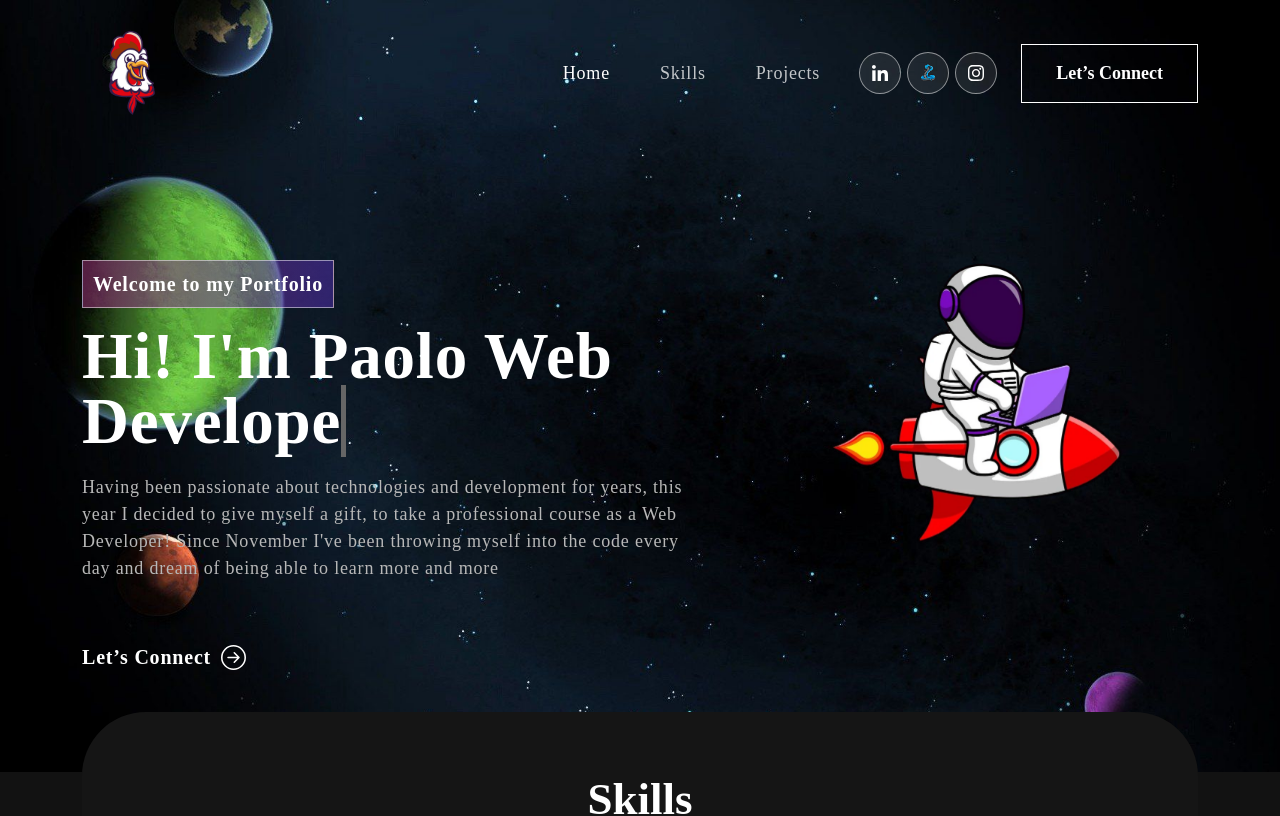
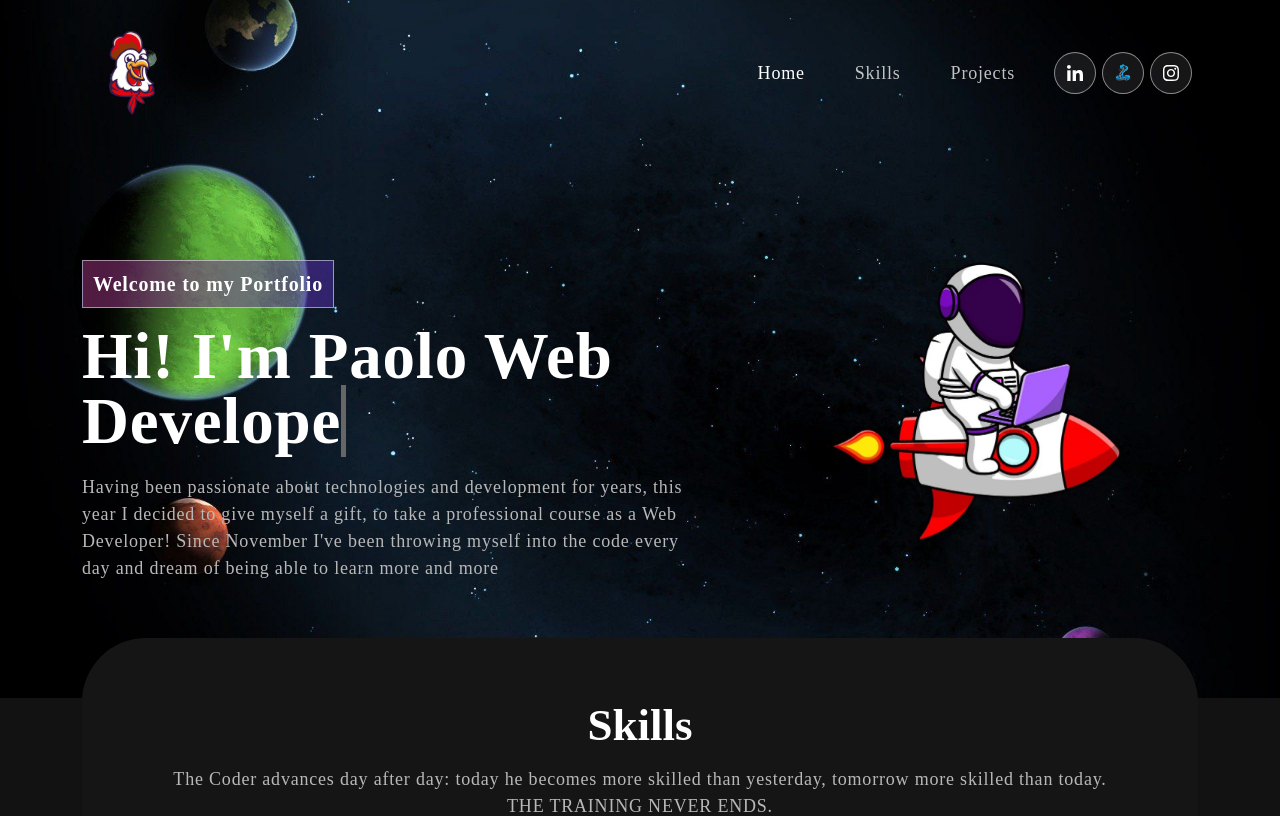
Before and after one commit to paoloangelani/designsiteportfolio, a React (Create React App) app: page / in a window 1280 px wide. Shown: the top 816 px of the page. Built offline with nearby package versions, Linux system fonts and the light colour scheme; a web font is replaced by a local one.

Commit message:
bug fixed

```diff
--- a/src/components/Banner.js
+++ b/src/components/Banner.js
@@ -78,9 +78,6 @@ export const Banner = () => {
                     November I've been throwing myself into the code every day
                     and dream of being able to learn more and more
                   </p>
-                  <button onClick={() => console.log("connect")}>
-                    Let’s Connect <ArrowRightCircle size={25} />
-                  </button>
                 </div>
               )}
             </TrackVisibility>
--- a/src/components/Footer.js
+++ b/src/components/Footer.js
@@ -1,8 +1,7 @@
 import { Container, Row, Col } from "react-bootstrap";
-
 import logo from "../style/img/Fried-chicken-logo-template-on-transparent-background-PNG.png";
 import navIcon1 from "../style/img/nav-icon1.svg";
-import navIcon2 from "../style/img/nav-icon2.svg";
+import snake from "../style/img/e00aaa77b6494fb47b0dfcff5830c88a.png";
 import navIcon3 from "../style/img/nav-icon3.svg";
 
 export const Footer = () => {
@@ -18,8 +17,8 @@ export const Footer = () => {
               <a href="https://www.linkedin.com/in/paolo-angelani-b73131268/">
                 <img src={navIcon1} alt="Icon" />
               </a>
-              <a href="https://github.com/paoloangelani?tab=repositories">
-                <img src={navIcon2} alt="Icon" />
+              <a href="">
+                <img className="snake" src={snake} alt="" />
               </a>
               <a href="https://www.instagram.com/ehm_pollo/?hl=it">
                 <img src={navIcon3} alt="Icon" />
--- a/src/components/NavBar.js
+++ b/src/components/NavBar.js
@@ -1,4 +1,4 @@
-import React, { useState, useEffect } from "react";
+import { useState, useEffect } from "react";
 import { Navbar, Nav, Container } from "react-bootstrap";
 import { HashLink } from "react-router-hash-link";
 import logo from "../style/img/Fried-chicken-logo-template-on-transparent-background-PNG.png";
@@ -10,7 +10,6 @@ import { BrowserRouter as Router } from "react-router-dom";
 export const NavBar = () => {
   const [activeLink, setActiveLink] = useState("home");
   const [scrolled, setScrolled] = useState(false);
-  const [showCanvas, setShowCanvas] = useState(false);
 
   useEffect(() => {
     const onScroll = () => {
@@ -21,27 +20,13 @@ export const NavBar = () => {
       }
     };
 
-    const handleClickOutsideCanvas = (event) => {
-      if (showCanvas && !event.target.closest(".canvas")) {
-        setShowCanvas(false);
-      }
-    };
+    window.addEventListener("scroll", onScroll);
 
-    window.addEventListener("scroll", onScroll);
-    window.addEventListener("click", handleClickOutsideCanvas);
-
-    return () => {
-      window.removeEventListener("scroll", onScroll);
-      window.removeEventListener("click", handleClickOutsideCanvas);
-    };
-  }, [showCanvas]);
+    return () => window.removeEventListener("scroll", onScroll);
+  }, []);
 
   const onUpdateActiveLink = (value) => {
     setActiveLink(value);
-  };
-
-  const toggleCanvas = () => {
-    setShowCanvas(!showCanvas);
   };
 
   return (
@@ -85,24 +70,17 @@ export const NavBar = () => {
             </Nav>
             <span className="navbar-text">
               <div className="social-icon">
+                {" "}
                 <a href="https://www.linkedin.com/in/paolo-angelani-b73131268/">
                   <img src={navIcon1} alt="" />
                 </a>
-                <a href="#" onClick={toggleCanvas}>
+                <a href="">
                   <img className="snake" src={snake} alt="" />
                 </a>
                 <a href="https://www.instagram.com/ehm_pollo/?hl=it">
                   <img src={navIcon3} alt="" />
                 </a>
               </div>
-              <HashLink to="#connect">
-                <button className="vvd">
-                  <span>Let’s Connect</span>
-                </button>
-              </HashLink>
-              {showCanvas && (
-                <div className="canvas">{/* Canvas content */}</div>
-              )}
             </span>
           </Navbar.Collapse>
         </Container>
```
